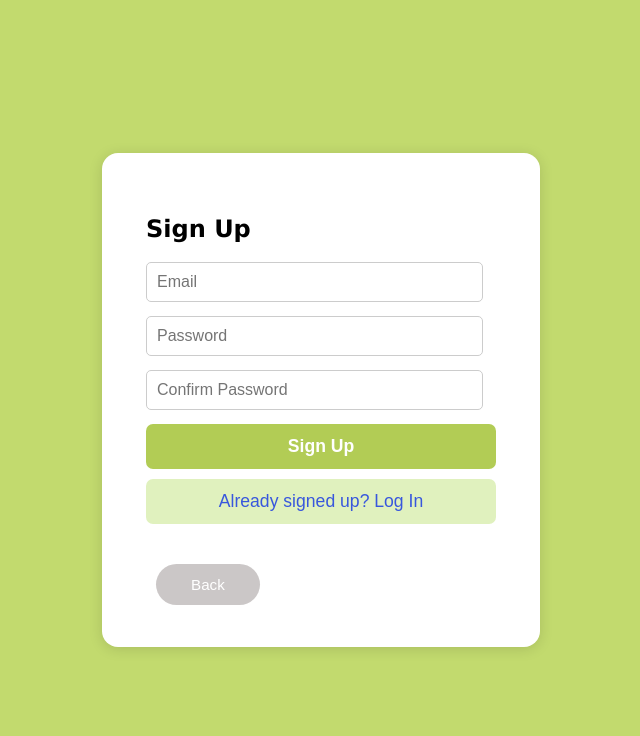
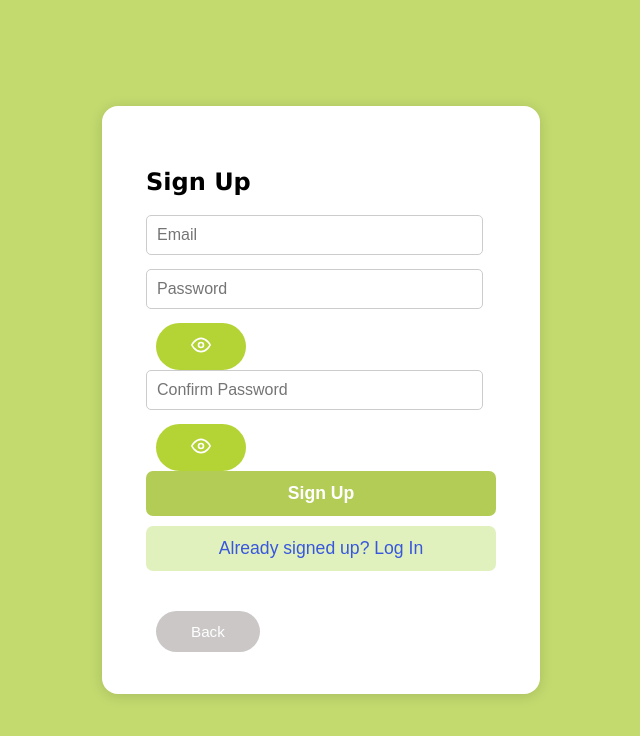
Before and after one commit to Qizheng-Yang/CSE485_Project_Connect_Studio, a React (Vite) app: page /auth in a window 1280 px wide. Both pictures are taken after a click on the button "Need an account? Sign Up". Shown: the top 736 px of the page, without its empty margins (319-959 px from the left). Built offline with nearby package versions, Linux system fonts and the light colour scheme.

Commit message:
Show password icon Function for Pass box AuthPage.tsx

```diff
--- a/src/pages/AuthPage.tsx
+++ b/src/pages/AuthPage.tsx
@@ -1,29 +1,37 @@
-
 import React, { useState } from 'react';
 import AuthModel from '../utils/AuthModel';
 import { useAuth } from '../context/AuthContext';
 import { useNavigate } from 'react-router-dom';
 
+// Icons for the visibility toggle
+const EyeIcon = ({ size = 20, ...props }) => (
+    <svg xmlns="http://www.w3.org/2000/svg" width={size} height={size} viewBox="0 0 24 24" fill="none" stroke="currentColor" strokeWidth="2" strokeLinecap="round" strokeLinejoin="round" {...props}>
+      <path d="M1 12s4-8 11-8 11 8 11 8-4 8-11 8-11-8-11-8z"></path>
+      <circle cx="12" cy="12" r="3"></circle>
+    </svg>
+);
+
+const EyeOffIcon = ({ size = 20, ...props }) => (
+      <svg xmlns="http://www.w3.org/2000/svg" width={size} height={size} viewBox="0 0 24 24" fill="none" stroke="currentColor" strokeWidth="2" strokeLinecap="round" strokeLinejoin="round" {...props}>
+        <path d="M17.94 17.94A10.07 10.07 0 0 1 12 20c-7 0-11-8-11-8a18.45 18.45 0 0 1 5.06-5.94M9.9 4.24A9.12 9.12 0 0 1 12 4c7 0 11 8 11 8a18.5 18.5 0 0 1-2.16 3.19m-6.72-1.07a3 3 0 1 1-4.24-4.24"></path>
+        <line x1="1" y1="1" x2="23" y2="23"></line>
+      </svg>
+);
+
+
 function AuthPage() {
 
-  const { login } = useAuth();    // Login function from AuthContext
-  const navigate = useNavigate();   // Page navigation
-
-  // 'login' or 'signup' -- keeping track
+  const { login } = useAuth();  // Login function from AuthContext
+  const navigate = useNavigate();  // Page navigation
+ //  'login' or 'signup' -- keeping track
   const [mode, setMode] = useState('login');
-
-  // Storing user email and password
   const [email, setEmail] = useState('');
   const [password, setPassword] = useState('');
-
-  // Password confirmation
   const [confirmPassword, setConfirmPassword] = useState('');
-
-  // Error messages for user
+  const [showPassword, setShowPassword] = useState(false);
   const [error, setError] = useState('');
   const [loading, setLoading] = useState(false);
 
-  // Form for login or signup
   async function handleSubmit(e: React.FormEvent) {
     e.preventDefault();
     setError('');
@@ -33,16 +41,17 @@ function AuthPage() {
       if (mode === 'signup') {
         if (password !== confirmPassword) {
           setError('Passwords do not match.');
+          setLoading(false);
           return;
         }
 
         if (password.length < 6) {
           setError('Password must be at least 6 characters long.');
+          setLoading(false);
           return;
         }
 
-        // Try to create user
-        const success = await AuthModel.addUser(email, password);
+        const success = await AuthModel.addUser(email, password);    // Try to create user
 
         if (success) {
           alert('Account created! Please log in.');
@@ -55,8 +64,7 @@ function AuthPage() {
         }
 
       } else {
-        // Login mode
-        const success = await AuthModel.validateUser(email, password);
+        const success = await AuthModel.validateUser(email, password);   // Login Mode
 
         if (success) {
           login(email);
@@ -74,11 +82,10 @@ function AuthPage() {
     }
   }
 
-  function toggleMode() {   // Between login & signup
+  function toggleMode() {                     // Between login & signup
     setMode(mode === 'login' ? 'signup' : 'login');
     setError('');
     setConfirmPassword('');
-
   }
 
   return (
@@ -95,24 +102,44 @@ function AuthPage() {
             required
           />
 
+          <div className="password-input-container">
             <input
-            type="password"
+              type={showPassword ? 'text' : 'password'}
               placeholder="Password"
               className="auth-input"
               value={password}
               onChange={e => setPassword(e.target.value)}
               required
             />
+            <button
+              type="button"
+              onClick={() => setShowPassword(!showPassword)}
+              className="password-toggle-button"
+              aria-label={showPassword ? "Hide password" : "Show password"}
+            >
+              {showPassword ? <EyeOffIcon /> : <EyeIcon />}
+            </button>
+          </div>
 
           {mode === 'signup' && (
+            <div className="password-input-container">
               <input
-              type="password"
+                type={showPassword ? 'text' : 'password'}
                 placeholder="Confirm Password"
                 className="auth-input"
                 value={confirmPassword}
                 onChange={e => setConfirmPassword(e.target.value)}
                 required
               />
+              <button
+                type="button"
+                onClick={() => setShowPassword(!showPassword)}
+                className="password-toggle-button"
+                aria-label={showPassword ? "Hide password" : "Show password"}
+              >
+               {showPassword ? <EyeOffIcon /> : <EyeIcon />}
+              </button>
+            </div>
           )}
 
           <button className="auth-submit" type="submit" disabled={loading}>
@@ -126,7 +153,6 @@ function AuthPage() {
           {mode === 'login' ? 'Need an account? Sign Up' : 'Already signed up? Log In'}
         </button>
 
-
         <button
           className="auth-back-button"
           type="button"
@@ -134,13 +160,9 @@ function AuthPage() {
         >
           Back
         </button>
-
-
       </div>
     </div>
-
   );
-
 }
 
 export default AuthPage;
```
Lines whose indentation alone changed are shown as unchanged.
